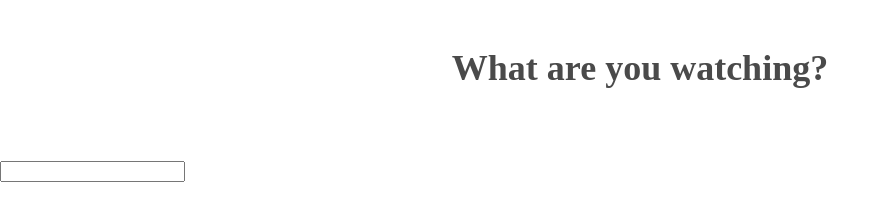
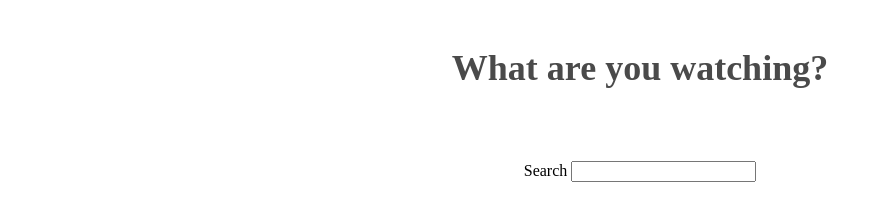
Before and after one commit to markalfred/wheredoiknowthemfrom.com, a plain HTML site: page index.html in a window 1280 px wide. Shown: the whole page, without its empty margins (0-889 px from the left). Drawn offline with Linux system fonts and the light colour scheme; no server answers.

Commit message:
Add search styles

```diff
--- a/index.html
+++ b/index.html
@@ -11,7 +11,8 @@
   <body>
     <h1>What are you watching?</h1>
 
-    <form>
+    <form class="search-form">
+      <label for="serach">Search</label>
       <input id="search" type="text" ></input>
     </form>
 
--- a/style.css
+++ b/style.css
@@ -1,9 +1,9 @@
 body {
   margin: 0 auto;
+  font-family: "Avenir Next";
 }
 
 h1 {
-  font-family: "Avenir Next";
   font-size: 36px;
   font-weight: bold;
   text-align: center;
@@ -31,3 +31,7 @@ h1 {
 .main a img {
   width: 100%;
 }
+
+.search-form {
+  text-align: center;
+}
```
